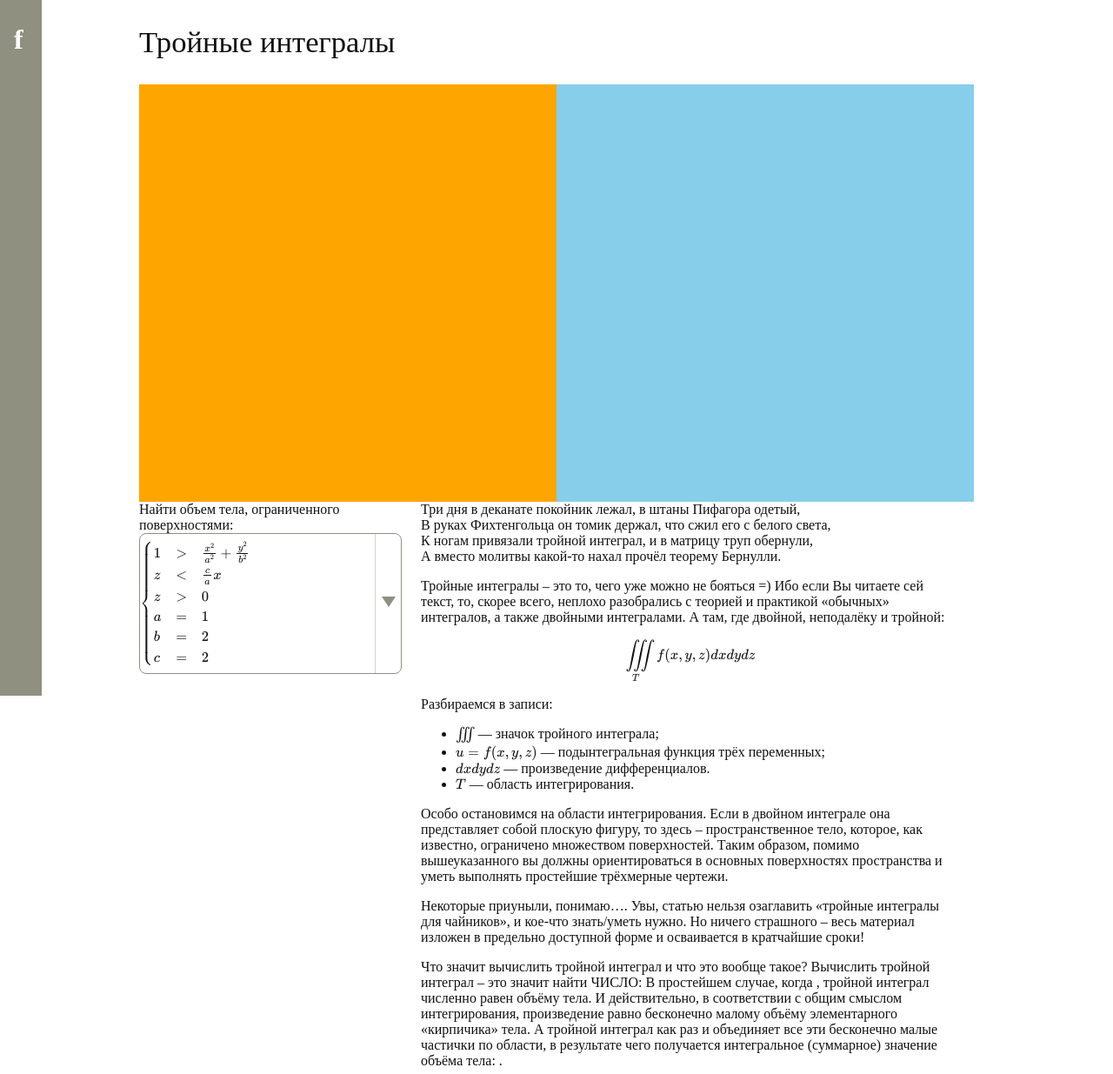
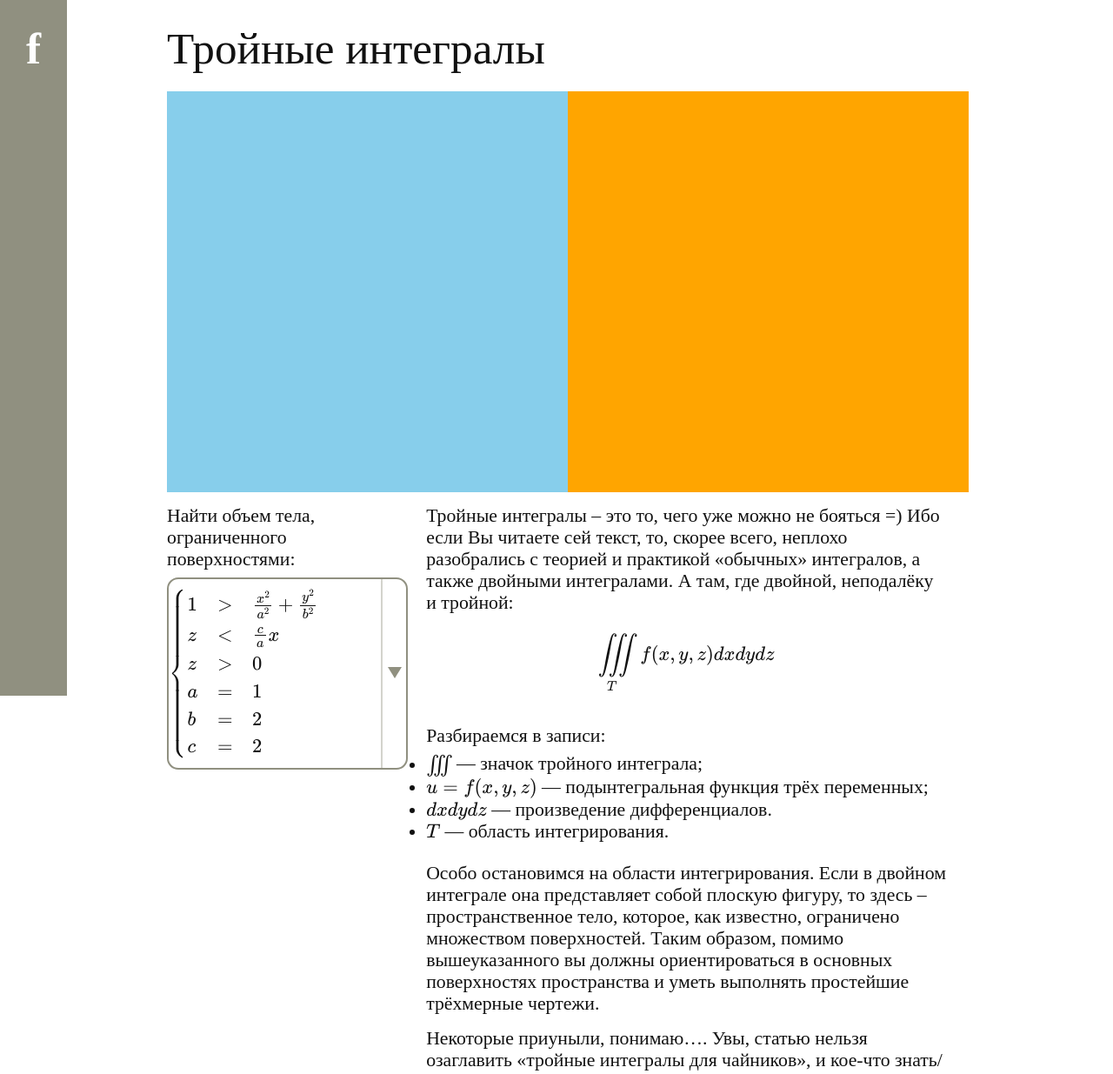
Before and after one commit to thoughtspile/Eulerface, a plain HTML site: page examples/basic.html in a window 1280 px wide. Shown: the top 1235 px of the page at 87% size. Drawn offline with nearby package versions, Linux system fonts and the light colour scheme; some packages are replaced by stand-ins of ours; a web font is replaced by a local one.

Commit message:
rubber alpha

```diff
--- a/css/eulerface_layout.css
+++ b/css/eulerface_layout.css
@@ -1,17 +1,23 @@
 @import url(http://fonts.googleapis.com/css?family=Averia+Sans+Libre:400,300italic,700);
+
+* {
+	margin: 0;
+	padding: 0;
+}
 
 body {
 	font-family: 'PT Serif', serif;
+	font-size: 1.7vw;
 	color: #111;
 	height: 100%;
-	margin: 0px;
 }
 
-#top_bar {
+
+#mainBar {
 	top: 0;
 	left: 0;
 	position: fixed;
-	width: 3em;
+	width: 6vw;
 	height: 100%;
 	background: #909080;
 	*border-right: 2px solid #909080;
@@ -19,66 +25,78 @@ body {
 
 #logo {
 	color: white;
-	font-size: 2em;
-	padding-left: 0.5em;
+	font-size: 4vw;
+	width: 100%;
+	text-align: center;
+	padding-top: 2vw;
 }
 
-#title {
+#articleTitle {
+	display: inline-block;
+	font-size: 4vw;
 	font-weight: 400;
-	font-size: 26pt;
+	padding-top: 2vw;
+	padding-bottom: 1vw;
+	padding-left: 1vw;
+}
+
+#sectionTitle {
+	padding-left: 2vw;
+	display: inline-block;
+	font-size: 3vw;
+	font-weight: 400;
 }
 
 
-#plot_area {
-	margin: 0px;
-	padding: 0px;
-	width: 100%;
-	display: table;
-}
-
-#plot3d, #plot2d {
-	width: 50%;
-	height: 480px;
-	background: white;
-	display: table-cell;
-}
-
-#plot2d {
-	background: skyblue;
-}
-
-#plot3d {
-	background: orange;
-}
-
-p:first-child {
-	margin-top: 0;
-}
-
-#content {
-	width: 960px;
+.articleContent {
+	width: 72vw;
 	margin-left: auto;
 	margin-right: auto;
 }
 
-#ui {
-	vertical-align: top;
-	display: inline-block;
-	width: 300px;
-	margin-right: 10px;
+
+.visual {
+	padding-top: .6vw;
+	padding-bottom: .6vw;
+	width: 72vw;
+	padding-left: 1vw;
+	padding-right: 1vw;
+	display: flex;
 }
 
-#solution {
-	display: inline-block;
-	margin-left: 10px;
-	width: 620px;
-	margin-right: 10px;
+.subVisual {
+	flex: 1;
 }
 
-.grafar_ui_subpanel {
-	padding: 0% 0%;
+
+.bodyText {
+	width: 44vw;
+	padding-left: 1vw;
+	padding-right: 1vw;
 }
 
-#helpers {
-	margin: 0;
+.dynamicBlock {
+	width: 72vw;
+	display: table;
 }
+
+.control {
+	vertical-align: top;
+	display: table-cell;
+	width: 20vw;
+	padding-left: 1vw;
+	padding-right: 1vw;
+}
+
+.controlled {
+	display: table-cell;
+	width: 44vw;
+	padding-left: 1vw;
+	padding-right: 1vw;
+}
+
+
+p {
+	padding-top: .6vw;
+	padding-bottom: .6vw;
+}
--- a/css/eulerface_select.css
+++ b/css/eulerface_select.css
@@ -2,17 +2,17 @@
 	position: fixed;
 	visibility: hidden;
 	background: white;
-	margin-top: -8px;
-	border-radius: 0 0 8px 8px;
-	border: solid 1px #909080;
+	margin-top: -1em;
+	border-radius: 0 0 1em 1em;
+	border: solid .1em #909080;
 	border-top: none;
 	overflow-y: scroll;
 }
 
 .selectContainer {
 	display: table;
-	border: solid 1px #909080;
-	border-radius: 8px;
+	border: solid .1em #909080;
+	border-radius: .6em;
 	width: 100%;
 }
 
@@ -23,23 +23,23 @@
 
 .dropper {
 	display: table-cell;
-	width: 10%;
+	width: 1.2em;
 	height: 100%;
-	border-left: 1px solid rgba(144, 144, 128, .4);
+	border-left: .1em solid rgba(144, 144, 128, .4);
 }
 
 .dropper:hover .arrow-down {
-	border-top: 12px solid orangered;
+	border-top-color: orangered;
 }
 
 .arrow-down {
 	width: 0;
 	height: 0;
-	border-left: 8px solid transparent;
-	border-right: 8px solid transparent;
+	border-left: .4em solid transparent;
+	border-right: .4em solid transparent;
 	margin-left: auto;
 	margin-right: auto;
-	border-top: 12px solid #909080;
+	border-top: .6em solid #909080;
 	user-select: none;
 }
 
--- a/examples/basic.html
+++ b/examples/basic.html
@@ -1,47 +1,48 @@
 <!doctype html>
 
-<html lang="en">
+<html>
 
 <head>
+	<meta charset = 'utf-8'/>
 	<title>Шаблон eulerface</title>
 
-	<link rel="stylesheet" href="../css/eulerface_layout.css" media="screen" />
-	<link rel="stylesheet" href="../css/eulerface_inline.css" media="screen" />
-	<link rel="stylesheet" href="../css/eulerface_select.css" media="screen" />
-
-    <meta http-equiv="Content-Type" content="text/html; charset=UTF-8">
+	<link rel='stylesheet' href='../css/eulerface_layout.css' media='screen' />
+	<link rel='stylesheet' href='../css/eulerface_inline.css' media='screen' />
+	<link rel='stylesheet' href='../css/eulerface_select.css' media='screen' />
 </head>
 
-<body>
-	<nav id = "top_bar">
-		<h1 id = "logo">f</h1>
-	</nav>
+<body lang = 'ru'>
+	<header id = 'mainBar'>
+		<nav id = 'siteNav'>
+			<h1 id = 'logo'>f</h1>
+		</nav>
+		<nav id = 'lessonNav'>
+		</nav>
+	</header>
 
-	<article id = "content">
-		<h2 id = "title">Тройные интегралы</h2>
+	<article class = 'articleContent'>
+		<header>
+			<h1 id = 'articleTitle'>Тройные интегралы</h1>
+			<h2 id = 'sectionTitle'></h2>
+		</header>
 
-		<figure id = "plot_area">
-			<div id = "plot3d"></div>
-			<div id = "plot2d"></div>
+		<figure class = 'visual'>
+			<figure id = 'plot3d' class = 'subVisual'></figure>
+			<figure id = 'plot2d' class = 'subVisual'></figure>
 		</figure>
 
-		<section class = "contentSpinner">
-			<section class = "lessonPage" id = "volumeLesson">
-				<div id = "ui">
+		<section class = 'articlePage' id = 'lessonVolume'>
+			<div class = 'dynamicBlock'>
+				<div class = 'control'>
+					<p>
 					Найти объем тела, ограниченного поверхностями:
-					<div id = "volumeSelect"></div>
-					<div id = "sectionControl"></div>
-					<div id = "originalShapesControl"></div>
-					<div id = "options"></div>
+					</p>
+					<div id = 'volumeSelect'></div>
+					<div id = 'sectionControl'></div>
+					<div id = 'originalShapesControl'></div>
+					<div id = 'options'></div>
 				</div>
-				<div id = "solution">
-					<p>
-					Три дня в деканате покойник лежал, в штаны Пифагора одетый, <br>
-					В руках Фихтенгольца он томик держал, что сжил его с белого света, <br>
-					К ногам привязали тройной интеграл, и в матрицу труп обернули, <br>
-					А вместо молитвы какой-то нахал прочёл теорему Бернулли. <br>
-					</p>
-
+				<div class = 'controlled'>
 					<p>
 					Тройные интегралы – это то, чего уже можно не бояться =) Ибо
 					если Вы читаете сей текст, то, скорее всего, неплохо разобрались
@@ -94,17 +95,17 @@
 					субъективной оценке встречается в 6-7 раз чаще.
 					</p>
 				</div>
-			</section>
+			</div>
 		</section>
 	</article>
 
 
-    <script src="http://cdn.mathjax.org/mathjax/latest/MathJax.js?config=TeX-AMS-MML_HTMLorMML"></script>
-	<script type="text/x-mathjax-config">
+    <script src='http://cdn.mathjax.org/mathjax/latest/MathJax.js?config=TeX-AMS-MML_HTMLorMML'></script>
+	<script type='text/x-mathjax-config'>
 		MathJax.Hub.Config({
 			skipStartupTypeset: true,
 			tex2jax: {inlineMath: [['$','$'], ['\\(','\\)']]},
-			"HTML-CSS": { linebreaks: { automatic: true, width: "75% container" } }
+			'HTML-CSS': { linebreaks: { automatic: true, width: '75% container' } }
 		});
     </script>
 	<script src = '../js/eulerface.js'></script>
--- a/examples/basic_script.js
+++ b/examples/basic_script.js
@@ -1,4 +1,7 @@
 (function() {
+	document.getElementById('plot2d').style.background = 'orange';
+	document.getElementById('plot3d').style.background = 'skyblue';
+
 	var problem;
 
 	eulerface.select(
@@ -8,6 +11,7 @@
 		problems.map(function(pr) {return pr.model.join('&'); }),
 		updateProblem
 	);
+
 	MathJax.Hub.Queue(
 		['Typeset', MathJax.Hub],
 		[eulerface.bind, updateProblem],
--- a/js/eulerface.js
+++ b/js/eulerface.js
@@ -161,5 +161,16 @@
 	};
 
 
+	mathMVC.setSubVisuals = function() {
+		var subVisuals = document.getElementsByClassName('subVisual');
+		if (subVisuals.length === 0)
+			return;
+		var staticWidth = window.getComputedStyle(subVisuals[0]).width;
+		for (var i = 0; i < subVisuals.length; i++)
+			subVisuals[i].style.height = staticWidth;
+	};
+
+	mathMVC.setSubVisuals();
+
 	global.eulerface = mathMVC;
 }(this))
```
